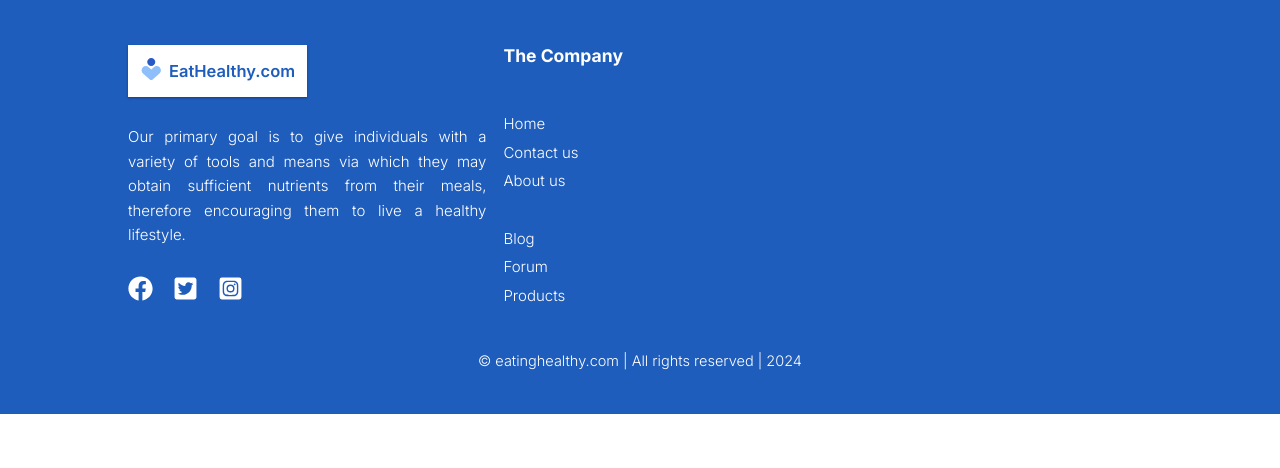
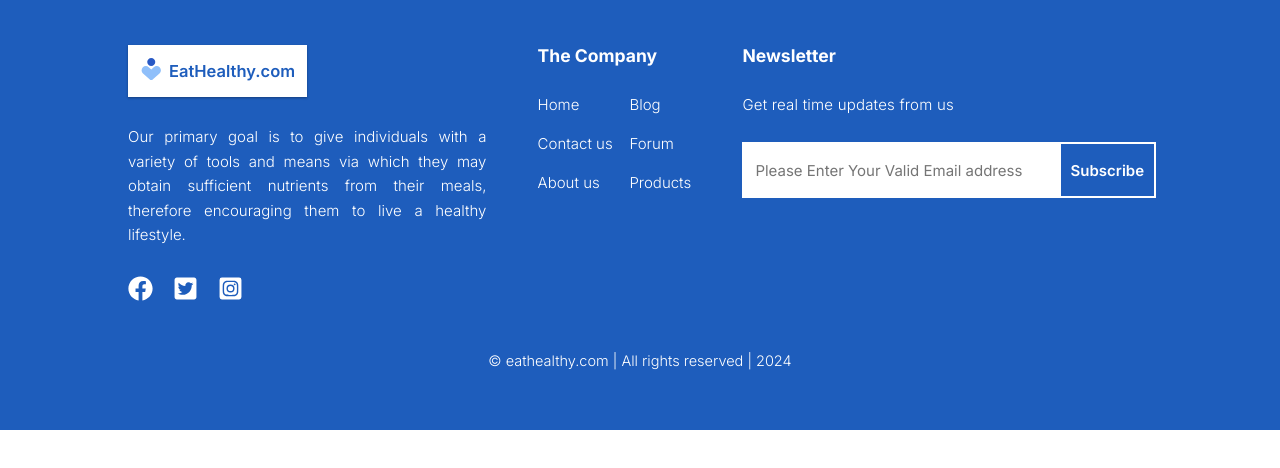
Before and after one commit to 2h311/eathealthy, a React (Vite) app: page / in a window 1280 px wide. Shown: the top 468 px of the page. Built offline with nearby package versions, Linux system fonts and the light colour scheme.

Commit message:
done with the Footer component

```diff
--- a/src/components/Footer.jsx
+++ b/src/components/Footer.jsx
@@ -33,21 +33,41 @@ const Footer = () => {
           <div className="footer__div footer__div--2">
             <h3>The Company</h3>
             <ul className="footer__links">
-              <span></span>
-              <span></span>
+              <span className="footer__links-span">
                 <li className="footer__links-list">Home</li>
                 <li className="footer__links-list">Contact us</li>
                 <li className="footer__links-list">About us</li> <br />
+              </span>
+              <span className="footer__links-span">
                 <li className="footer__links-list">Blog</li>
                 <li className="footer__links-list">Forum</li>
                 <li className="footer__links-list">Products</li>
+              </span>
             </ul>
           </div>
-          <div className="footer__div footer__div--3"></div>
+          <div className="footer__div footer__div--3">
+            <h3>Newsletter</h3>
+            <small className="footer__small">
+              Get real time updates from us
+            </small>
+            <div className="footer__newsletter">
+              <input
+                className="footer__newsletter-email"
+                type="text"
+                placeholder="Please Enter Your Valid Email address"
+                name=""
+                id=""
+              />
+              <input
+                className="footer__newsletter-subscribe"
+                type="button"
+                value="Subscribe"
+              />
+            </div>
+          </div>
         </section>
         <section className="footer__down">
-          &copy; eatinghealthy.com &#124; All rights reserved &#124;{" "}
-          {currentYear}
+          &copy; eathealthy.com &#124; All rights reserved &#124; {currentYear}
         </section>
       </div>
     </footer>
--- a/src/main.css
+++ b/src/main.css
@@ -38,6 +38,7 @@ html {
 
 .footer {
   width: 100%;
+  height: 34rem;
   background-color: #1e5dbc;
   font-size: 1.5rem;
   display: flex;
@@ -45,10 +46,15 @@ html {
   padding: 4.5rem 0;
 }
 .footer__container {
+  gap: 4.65rem;
   display: flex;
   flex-direction: column;
-  gap: 4.65rem;
   width: 80%;
+}
+.footer__small {
+  font-size: 1.5rem;
+  font-weight: 300;
+  letter-spacing: 0.2px;
 }
 .footer__up {
   color: #ffffff;
@@ -70,10 +76,10 @@ html {
   width: 35%;
 }
 .footer__div--2 {
-  width: fit-content;
+  width: 15%;
 }
 .footer__div--3 {
-  width: 50%;
+  width: 40%;
 }
 .footer__primary-goal {
   font-weight: 300;
@@ -94,11 +100,48 @@ html {
   list-style-type: none;
   font-weight: 300;
   display: flex;
-  flex-direction: column;
   justify-content: space-between;
 }
+.footer__links-span {
+  display: inherit;
+  flex-direction: column;
+  gap: 2rem;
+}
 .footer__links-list {
+  cursor: pointer;
   display: inline-block;
+}
+.footer__newsletter {
+  width: 100%;
+  height: 5.2rem;
+  border: 2px solid #fff;
+  display: flex;
+}
+.footer__newsletter-email {
+  border: 0;
+  width: 100%;
+  font-size: 1.5rem;
+  font-family: inherit;
+  padding: 1.65rem 1.1rem;
+}
+.footer__newsletter-email:focus, .footer__newsletter-email:active {
+  outline: none;
+}
+.footer__newsletter-subscribe {
+  cursor: pointer;
+  width: 30%;
+  font-family: inherit;
+  font-size: 1.5rem;
+  font-weight: 600;
+  border: 0;
+  padding: 1.4rem 0.9rem;
+  color: #ffffff;
+  text-align: center;
+  background-color: #1e5dbc;
+  transition: all 0.2s;
+}
+.footer__newsletter-subscribe:hover {
+  font-size: 1.65rem;
 }
 
 /*# sourceMappingURL=main.css.map */
--- a/src/scss/_footer.scss
+++ b/src/scss/_footer.scss
@@ -1,6 +1,6 @@
 .footer {
   width: 100%;
-  // height: 52rem;
+  height: 34rem;
   background-color: $color-primary;
 
   font-size: 1.5rem;
@@ -9,12 +9,16 @@
   padding: 4.5rem 0;
 
   &__container {
+    gap: 4.65rem;
     display: flex;
     flex-direction: column;
-    gap: 4.65rem;
+    width: $default-inner-width;
+  }
 
-    width: $default-inner-width;
-    // border: 1px solid #fff;
+  &__small {
+    font-size: 1.5rem;
+    font-weight: 300;
+    letter-spacing: 0.2px;
   }
 
   &__up,
@@ -46,10 +50,10 @@
     }
 
     &--2 {
-      width: fit-content;
+      width: 15%;
     }
     &--3 {
-      width: 50%;
+      width: 40%;
     }
   }
 
@@ -73,15 +77,59 @@
   }
 
   &__links {
+    // border: 1px solid #fff;
     height: 100%;
     list-style-type: none;
     font-weight: 300;
     display: flex;
-    flex-direction: column;
     justify-content: space-between;
 
+    &-span {
+      display: inherit;
+      flex-direction: column;
+      gap: 2rem;
+    }
     &-list {
+      cursor: pointer;
       display: inline-block;
     }
   }
+
+  &__newsletter {
+    width: 100%;
+    height: 5.2rem;
+    border: 2px solid #fff;
+    display: flex;
+
+    &-email {
+      border: 0;
+      width: 100%;
+      font-size: 1.5rem;
+      font-family: inherit;
+      padding: 1.65rem 1.1rem;
+
+      &:focus,
+      &:active {
+        outline: none;
+      }
+    }
+
+    &-subscribe {
+      cursor: pointer;
+      width: 30%;
+      font-family: inherit;
+      font-size: 1.5rem;
+      font-weight: 600;
+      border: 0;
+      padding: 1.4rem 0.9rem;
+      color: $color-white;
+      text-align: center;
+      background-color: $color-primary;
+      transition: all 0.2s;
+
+      &:hover {
+        font-size: 1.65rem;
+      }
+    }
+  }
 }
```
Also changed, not shown: 1 other file (tests, documents, lock files or other folders). Lines whose indentation alone changed are shown as unchanged.
